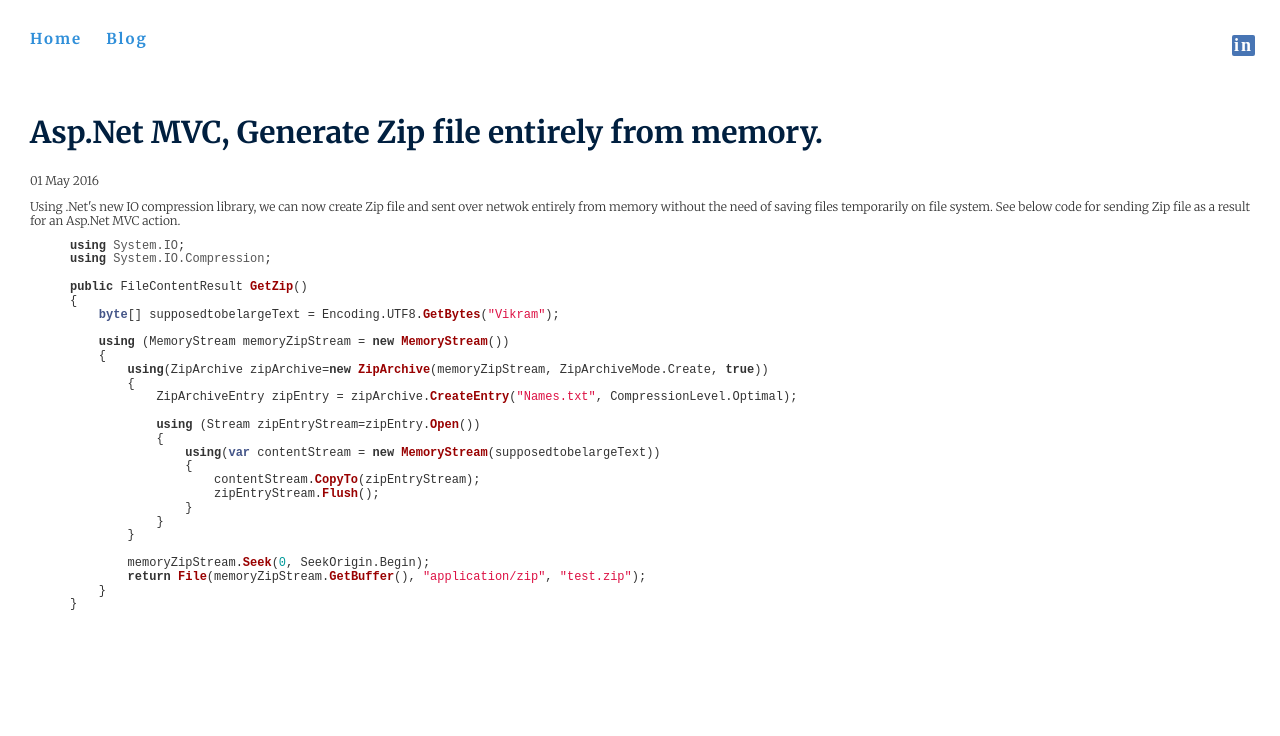
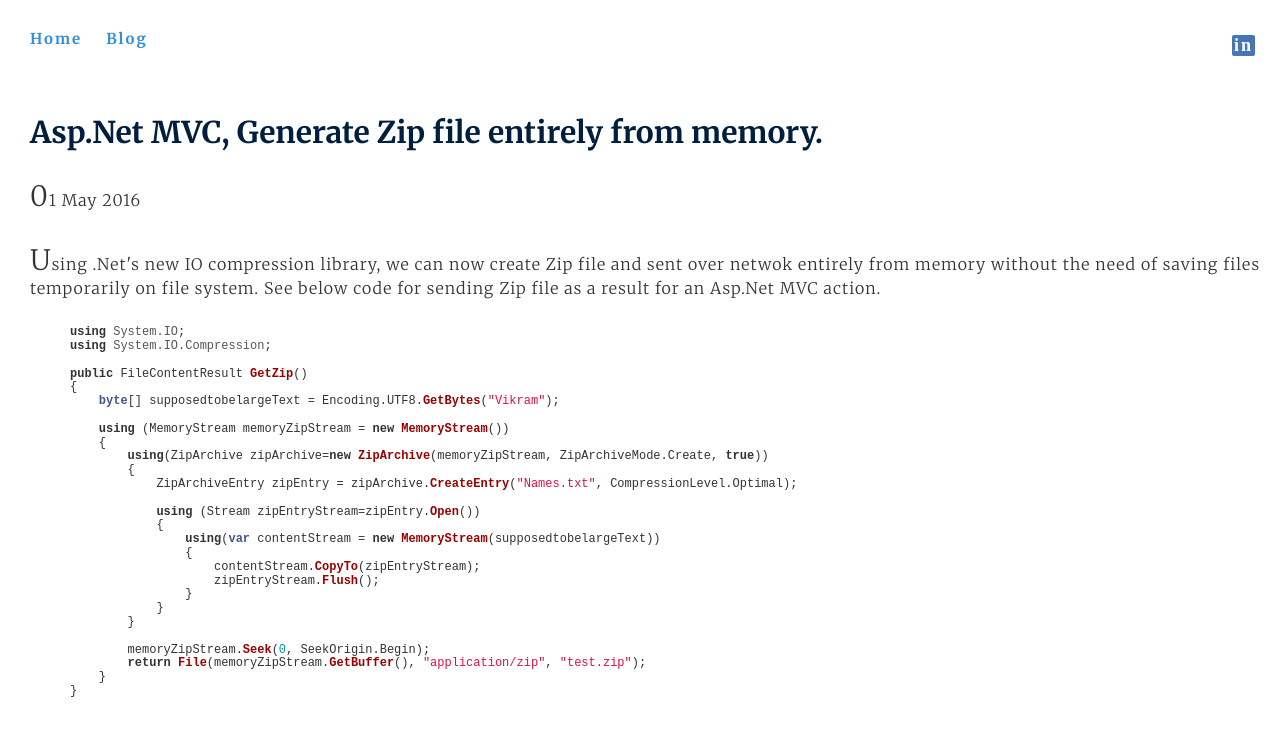
Before and after one commit to srirangamv/srirangamv.github.io, a Jekyll site: the page built from _posts/2016-05-01-vikram-srirangam-aspnet-mvc-zipdownload-demo.md, in a window 1280 px wide. Shown: the top 736 px of the page. Built offline with Jekyll 4.4.1, drawn with Linux system fonts in a browser that asks for light colours; nearby versions of some CDN libraries; library files that are not in the unit come from our copies.

Commit message:
corrected css for posts.

```diff
--- a/_layouts/post.html
+++ b/_layouts/post.html
@@ -2,9 +2,11 @@
 layout: default
 ---
 
-<h2>{{ page.title }}</h2>
-<p class="meta">{{ page.date | date_to_string }}</p>
+<div class="hs-inner">
+  <h2>{{ page.title }}</h2>
+  <p class="meta">{{ page.date | date_to_string }}</p>
 
-<div class="post">
-  {{ content }}
+  <div class="post">
+    {{ content }}
+  </div>
 </div>
```
